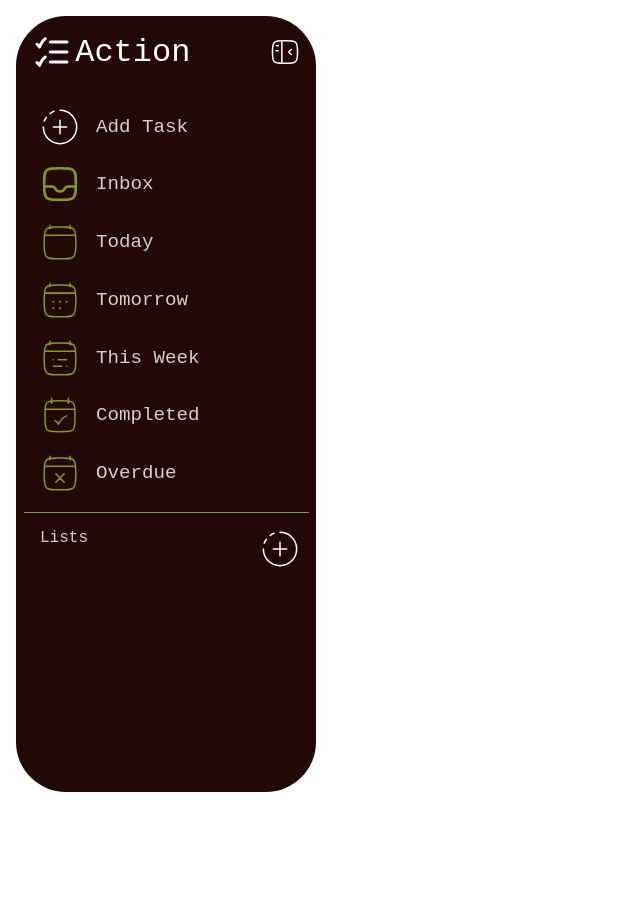
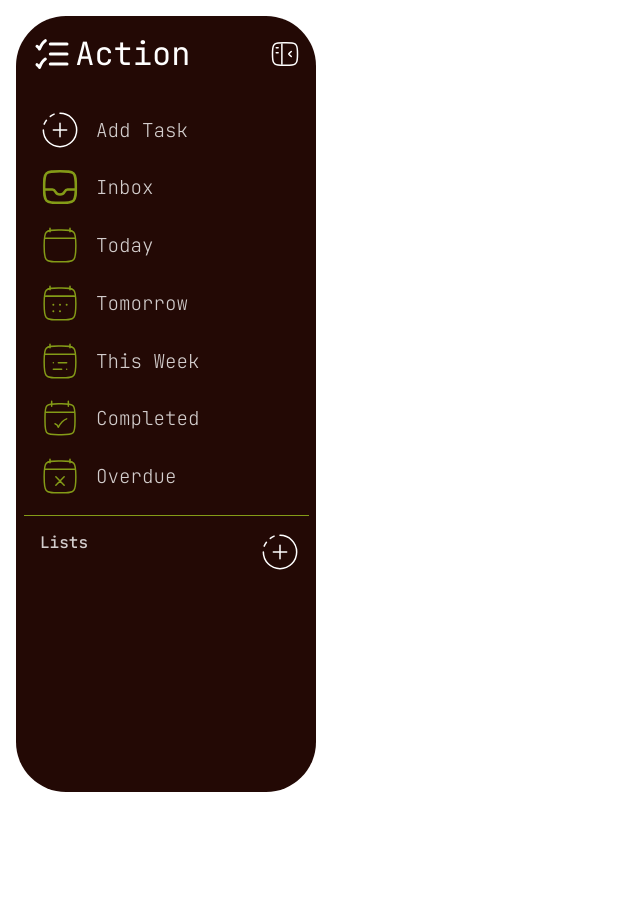
Before and after one commit to GabrielDevJourney/Todo-Web-App, a website built with webpack: page src/index.html in a window 1280 px wide. Shown: the whole page, without its empty margins (0-640 px from the left). Built offline with nearby package versions, Linux system fonts and the light colour scheme.

Commit message:
added the font i will be using in the whole project

```diff
--- a/src/index.html
+++ b/src/index.html
@@ -3,6 +3,7 @@
 <head>
     <meta charset="UTF-8">
     <meta name="viewport" content="width=device-width, initial-scale=1.0">
+    <style>@import url('https://fonts.googleapis.com/css2?family=JetBrains+Mono:ital,wght@0,100..800;1,100..800&display=swap');</style>
     <title>Todo</title>
 </head>
 <body>
```
